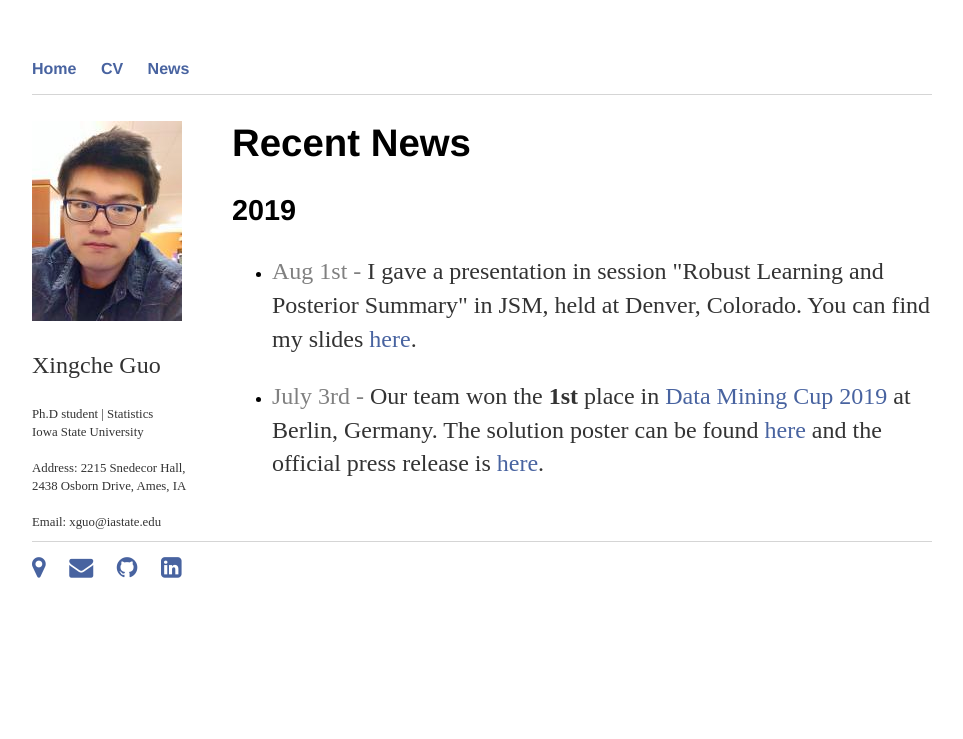
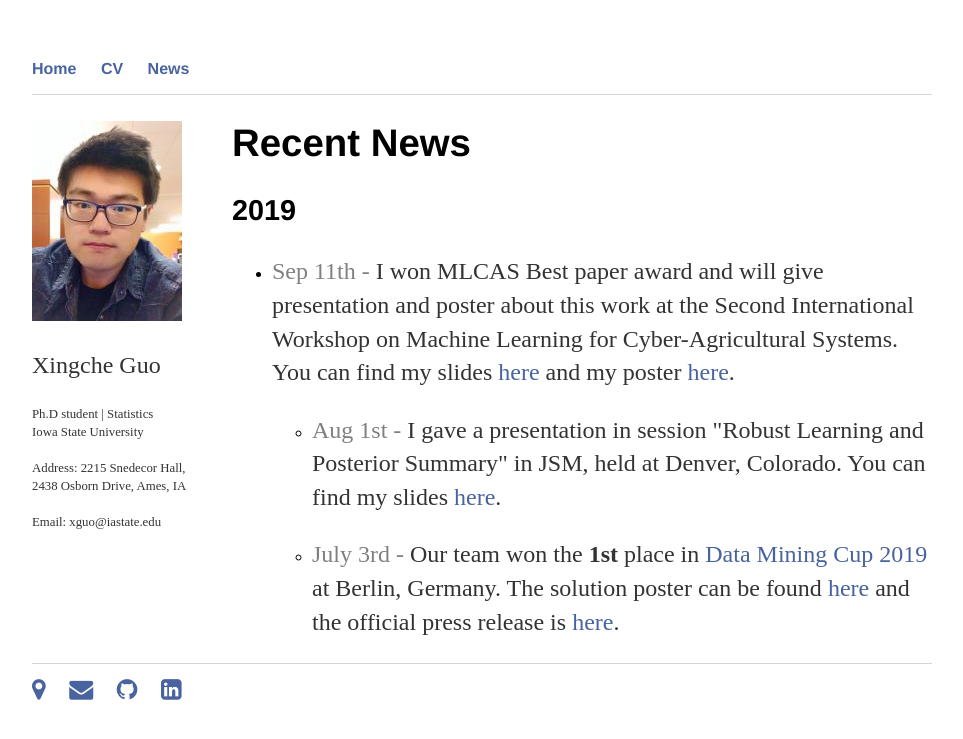
Before and after one commit to xingcheg/xingcheg.github.io, a Jekyll site: the page built from news/index.html, in a window 1280 px wide. Shown: the top 739 px of the page, without its empty margins (158-1121 px from the left). Built offline with Jekyll 4.4.1, drawn with Linux system fonts in a browser that asks for light colours.

Commit message:
Update index.html

```diff
--- a/news/index.html
+++ b/news/index.html
@@ -6,6 +6,17 @@ title: Recent News
 <h1> Recent News </h1>
 
 <h3> 2019 </h3>
+
+
+<ul>
+  <li><p> <span style="color: #808080">Sep 11th - </span>
+	  I won MLCAS Best paper award and will give presentation and poster about this work at the Second International Workshop
+	  on Machine Learning for Cyber-Agricultural Systems.
+	  You can find my slides
+	  <a href="https://github.com/xingcheg/MLCAS-2019/blob/master/MLCAS-Slides/mlcas_xingche.pdf">here</a> and my poster
+	  <a href="https://github.com/xingcheg/MLCAS-2019/blob/master/MLCAS-Poster/poster.pdf">here</a>.
+</p></li>
+
 
 <ul>
   <li><p> <span style="color: #808080">Aug 1st - </span>
```
